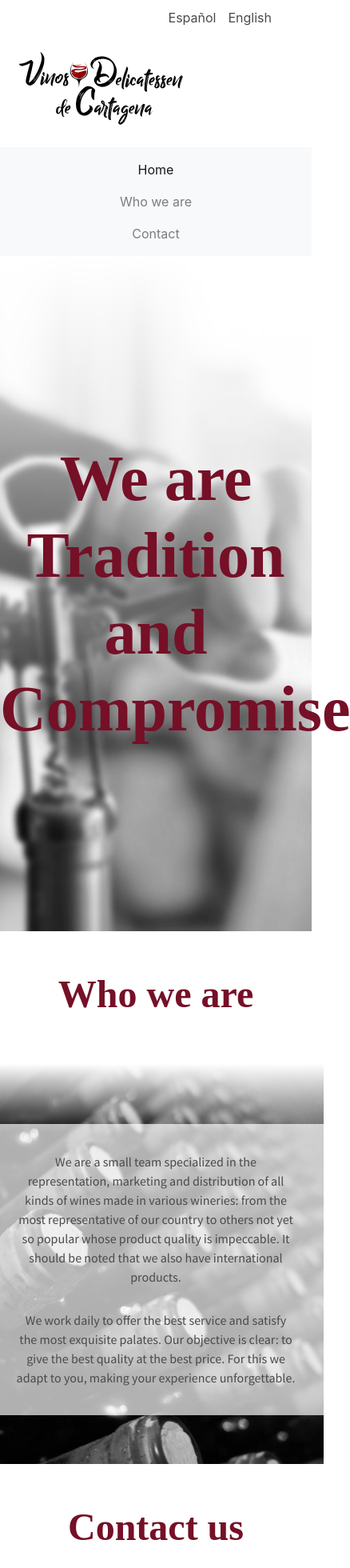
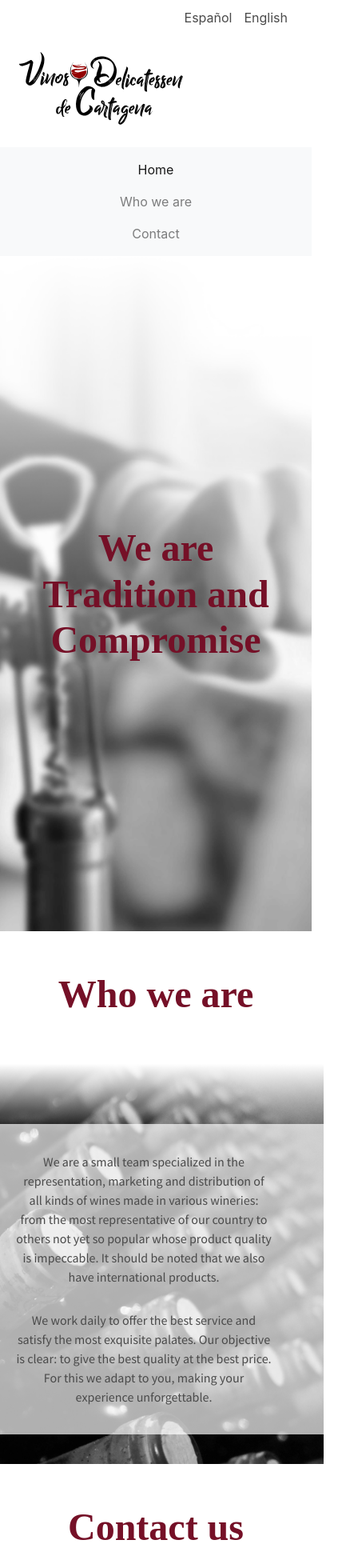
Before and after one commit to rebeldevelop/vinos-y-delicatessen-de-cartagena-web, a Vue app in the folder vinosydelicatessendecartagenaweb/: page /#/ in a window 390 px wide. Shown: the top 1960 px of the page at 80% size, 438 px wide, since content can reach past the window. Built offline with nearby package versions, Linux system fonts and the light colour scheme; a web font is replaced by a local one.

Commit message:
afinados estilos que quedaban pendientes de mejorar

```diff
--- a/vinosydelicatessendecartagenaweb/src/assets/styles/styleGlobal.css
+++ b/vinosydelicatessendecartagenaweb/src/assets/styles/styleGlobal.css
@@ -26,7 +26,7 @@
     font-family: 'Abhaya Libre', serif;
     font-weight: 700;
     font-size: 3rem;
-    padding: 50px 0;
+    padding: 50px 25px;
   }
 
   .text_style{
--- a/vinosydelicatessendecartagenaweb/src/components/Footer.vue
+++ b/vinosydelicatessendecartagenaweb/src/components/Footer.vue
@@ -1,11 +1,11 @@
 <template>
   <div class="footer row d-flex justify-content-between">
-        <div class="col-md-6">
+        <div class="col-6 direction_container">
             <p class="direction">C/ Budapest 56</p>
             <p class="direction">30392 Cartagena, Murcia</p>
             <p class="direction">0034 699 213 851</p>
         </div>
-        <img src='../assets/images/letrassolas.svg' class="col-md-6 logo_footer">
+        <img src='../assets/images/letrassolas.svg' class="col-6 logo_footer my-auto">
     </div>
 </template>
 
@@ -27,6 +27,11 @@ export default {
 
 <!-- Add "scoped" attribute to limit CSS to this component only -->
 <style scoped>
+
+.direction_container{
+  min-width: 250px;
+}
+
 .direction{
     color: white;
     font-family: 'Abhaya Libre', serif;
@@ -34,8 +39,9 @@ export default {
     padding-left: 30px;
 }
 .logo_footer{
-  height:0;
+  height: 100px;
 }
+
 @media (min-width: 768px) {
   .logo_footer{
     height: 150px;
--- a/vinosydelicatessendecartagenaweb/src/components/Inicio.vue
+++ b/vinosydelicatessendecartagenaweb/src/components/Inicio.vue
@@ -34,11 +34,24 @@ export default {
 }
 
 .inicio_section--title{
-    font-size: 5rem;
+    font-size: 3rem;
     text-align: center;
     position: relative;
     top: 50%;
     -ms-transform: translateY(-50%);
     -webkit-transform: translateY(-50%);
-    transform: translateY(-50%);}
+    transform: translateY(-50%);
+}
+
+@media (min-width: 768px) {
+  .inicio_section--title{
+     font-size: 4rem;
+  }
+}
+
+@media (min-width: 992px) {
+  .inicio_section--title{
+     font-size: 5rem;
+  }
+}
 </style>
--- a/vinosydelicatessendecartagenaweb/src/components/Main.vue
+++ b/vinosydelicatessendecartagenaweb/src/components/Main.vue
@@ -1,6 +1,6 @@
 <template>
   <div class="main-GeneralWrapper">
-    <div style="width:100%;display:flex;justify-content:flex-end;padding-right: 50px;margin-top:10px;">
+    <div class="languaje_container">
       <a href="#" @click="setLocale('es')">Español</a>
       <a href="#" @click="setLocale('en')" style="margin-left:15px;" >English</a>
     </div>
@@ -46,4 +46,12 @@ a:hover{
     color: #751027;
     border-bottom: 1px solid #751027;
 }
+
+.languaje_container{
+  width:100%;
+  display:flex;
+  justify-content:flex-end;
+  margin-top:10px;
+  padding-right: 30px;
+}
 </style>
--- a/vinosydelicatessendecartagenaweb/src/components/QuienesSomos.vue
+++ b/vinosydelicatessendecartagenaweb/src/components/QuienesSomos.vue
@@ -80,6 +80,13 @@ export default {
   background-color:rgba(255, 255, 255, 0.685);
   position:absolute;
   top: 15%;
+  padding-right: 50px;
+  }
+}
+
+@media (max-width: 1200px) {
+  .section-texts{
+  padding-right: 50px;
   }
 }
 </style>
```
